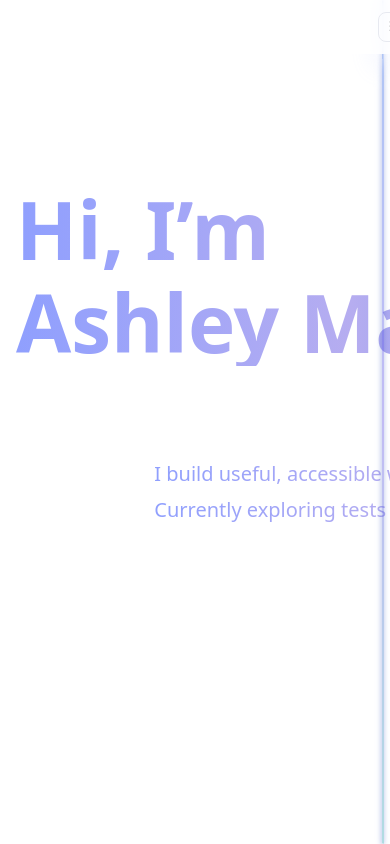
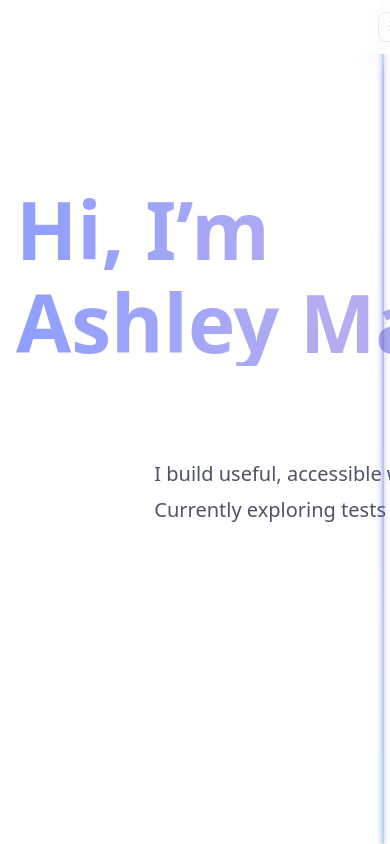
Before and after one commit to MajerAsh/AMajerWebsite, a React (Vite) app: page / in a window 390 px wide. Shown: the top 844 px of the page. Built offline with nearby package versions, Linux system fonts and the light colour scheme.

Commit message:
new branch from animate2

```diff
--- a/src/Home.css
+++ b/src/Home.css
@@ -108,3 +108,22 @@
   border: 1px solid var(--border);
 }
 /* Styles specific to the Home page */
+@media (max-width: 700px) {
+  .hero-lead {
+    text-align: left !important;
+    align-items: flex-start !important;
+    margin-left: 0 !important;
+    display: flex !important;
+    flex-direction: column !important;
+    background: none !important;
+    color: var(--muted) !important;
+    -webkit-text-fill-color: var(--muted) !important;
+  }
+  .hero-lead span {
+    text-align: left !important;
+    width: 100%;
+    background: none !important;
+    color: var(--muted) !important;
+    -webkit-text-fill-color: var(--muted) !important;
+  }
+}
```
